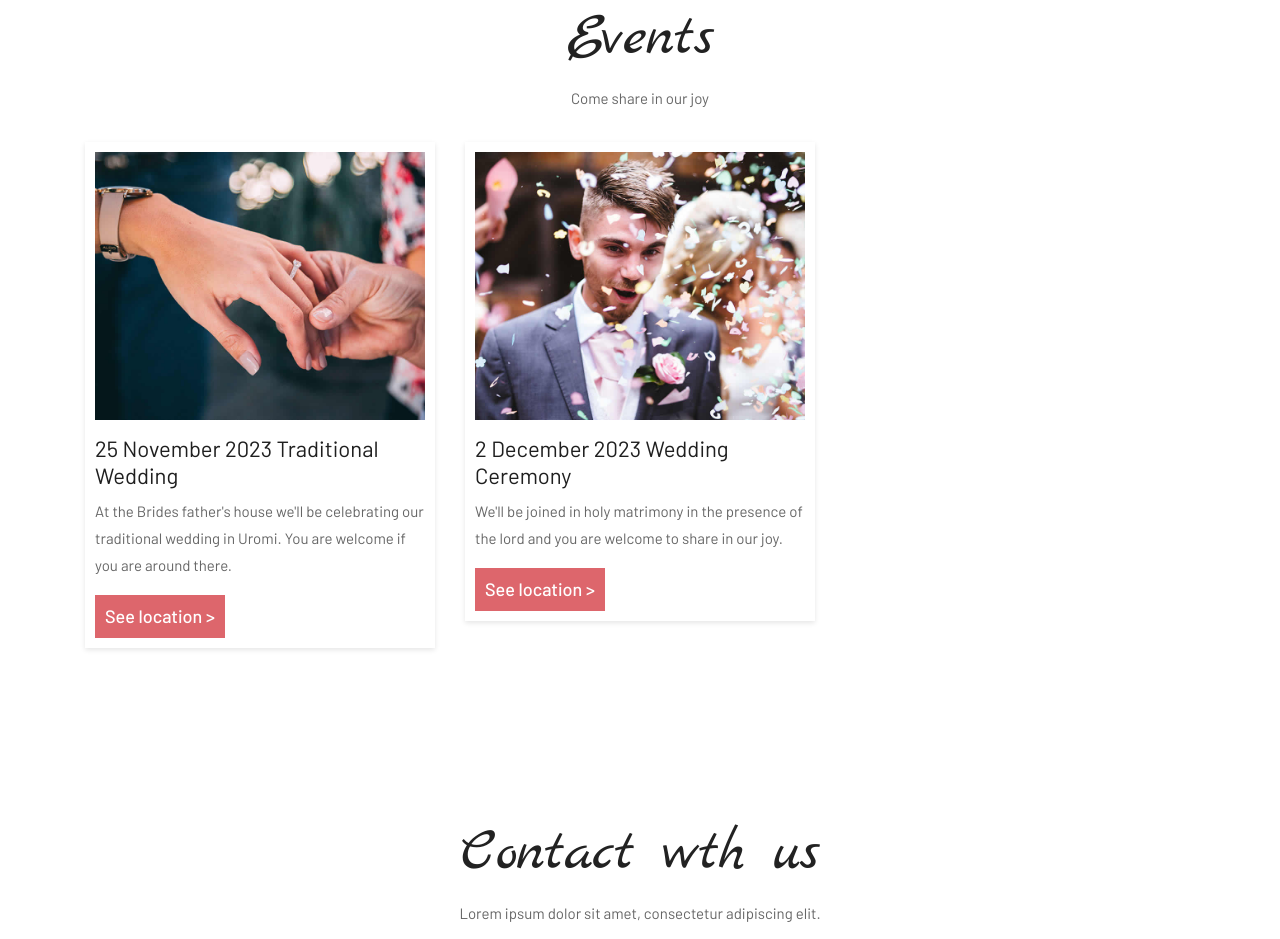
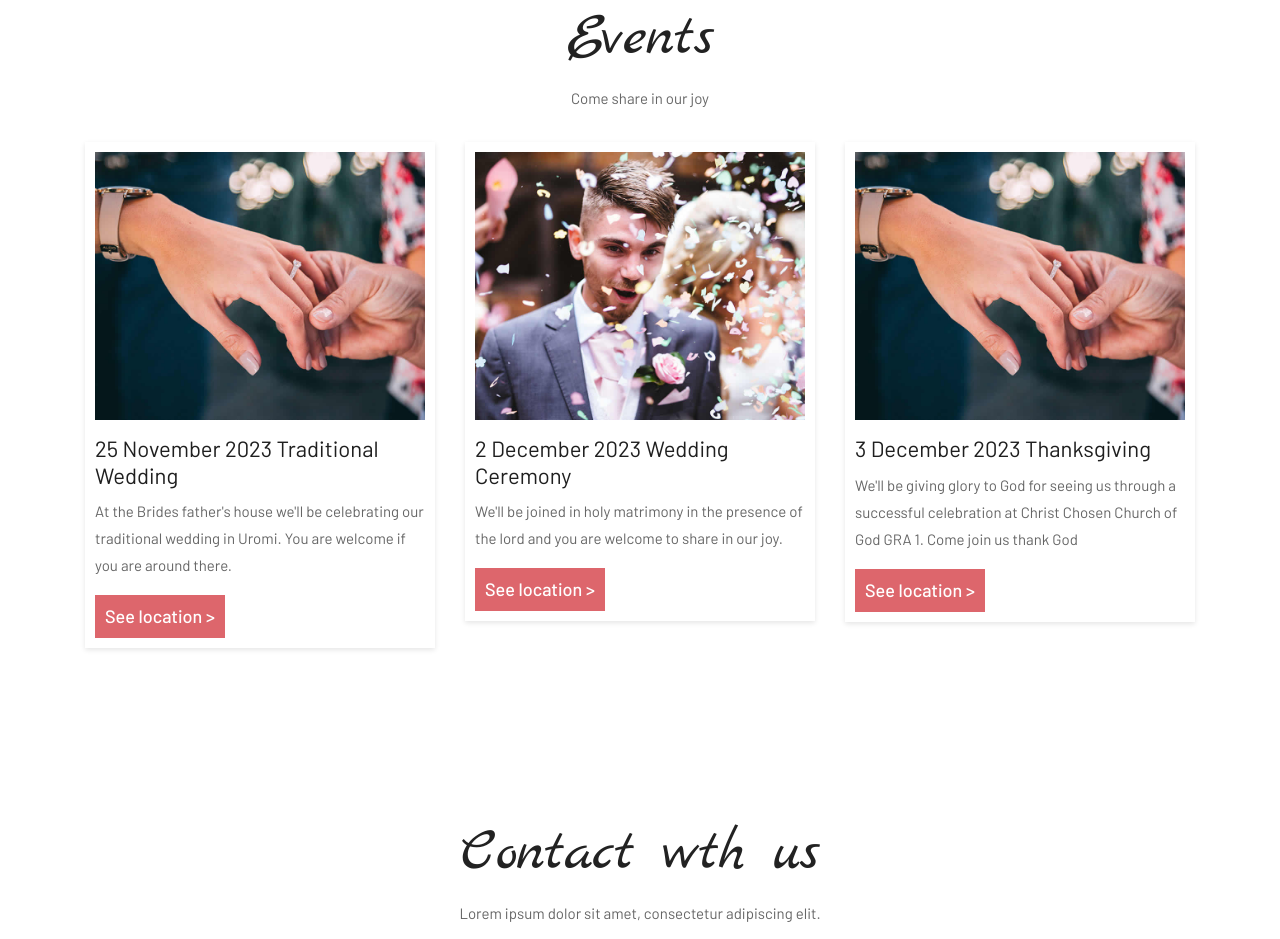
Before and after one commit to osamudiamenojo/divinevictors, a plain HTML site: page index.html in a window 1280 px wide. Shown: the part 5411-6350 px from the top of the page. Drawn offline with Linux system fonts and the light colour scheme.

Commit message:
chaged information

```diff
--- a/index.html
+++ b/index.html
@@ -406,6 +406,16 @@
 						<a href="https://maps.app.goo.gl/vJzn6LeqhSPwCiZM6">See location ></a>
 					</div>
 				</div>
+				<div class="col-lg-4 col-md-6 col-sm-12">
+					<div class="event-inner">
+						<div class="event-img">
+							<img class="img-fluid" src="images/event-img-01.jpg" alt="" />
+						</div>
+						<h2>3 December 2023 Thanksgiving</h2>
+						<p>We'll be giving glory to God for seeing us through a successful celebration at Christ Chosen Church of God GRA 1. Come join us thank God</p>
+						<a href="https://maps.app.goo.gl/apSrjWEbH59f8i8w5">See location ></a>
+					</div>
+				</div>
 			</div>
 		</div>
 	</div>
--- a/js/contact-form-script.js
+++ b/js/contact-form-script.js
@@ -5,7 +5,7 @@ $("#contactForm").validator().on("submit", function (event) {
         submitMSG(false, "Did you fill in the form properly?");
     } else {
         // everything looks good!
-        event.preventDefault();
+
         submitForm();
     }
 });
```
